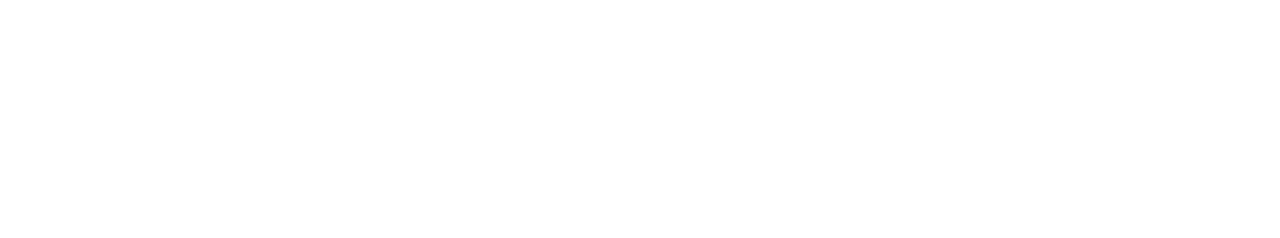
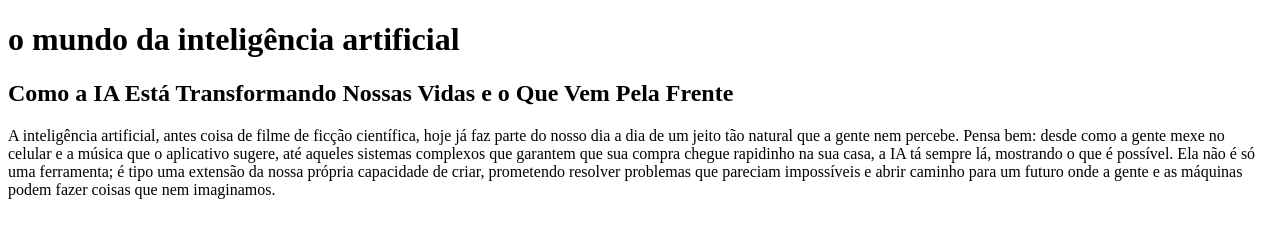
Before and after one commit to HenriqueEliaz/..., a plain HTML site: page index.html in a window 1280 px wide. Drawn offline with Linux system fonts and the light colour scheme.

Commit message:
Cabeçario da página, parágrafo

```diff
--- a/index.html
+++ b/index.html
@@ -2,10 +2,20 @@
 <html lang="pt-br">
 <head>
     <meta charset="UTF-8">
-    <meta name="viewport" content="width=device-width, initial-scale=1.0">
+    <meta name="viewport" content="width=device-width,
+    initial-scale=1.0">
     <title>...</title>
 </head>
 <body>
-
+    <h1>o mundo da inteligência artificial</h1>
+    <h2>Como a IA Está Transformando Nossas Vidas e o Que Vem Pela Frente</h2>
+    <p>A inteligência artificial, antes coisa de filme de ficção científica,
+         hoje já faz parte do nosso dia a dia de um jeito tão natural que a gente nem percebe.
+         Pensa bem: desde como a gente mexe no celular e a música que o aplicativo sugere,
+         até aqueles sistemas complexos que garantem que sua compra chegue rapidinho na sua casa,
+         a IA tá sempre lá, mostrando o que é possível. Ela não é só uma ferramenta;
+         é tipo uma extensão da nossa própria capacidade de criar, prometendo resolver problemas
+         que pareciam impossíveis e abrir caminho para um futuro onde a gente e as máquinas podem
+         fazer coisas que nem imaginamos.</p>
 </body>
 </html>
```
